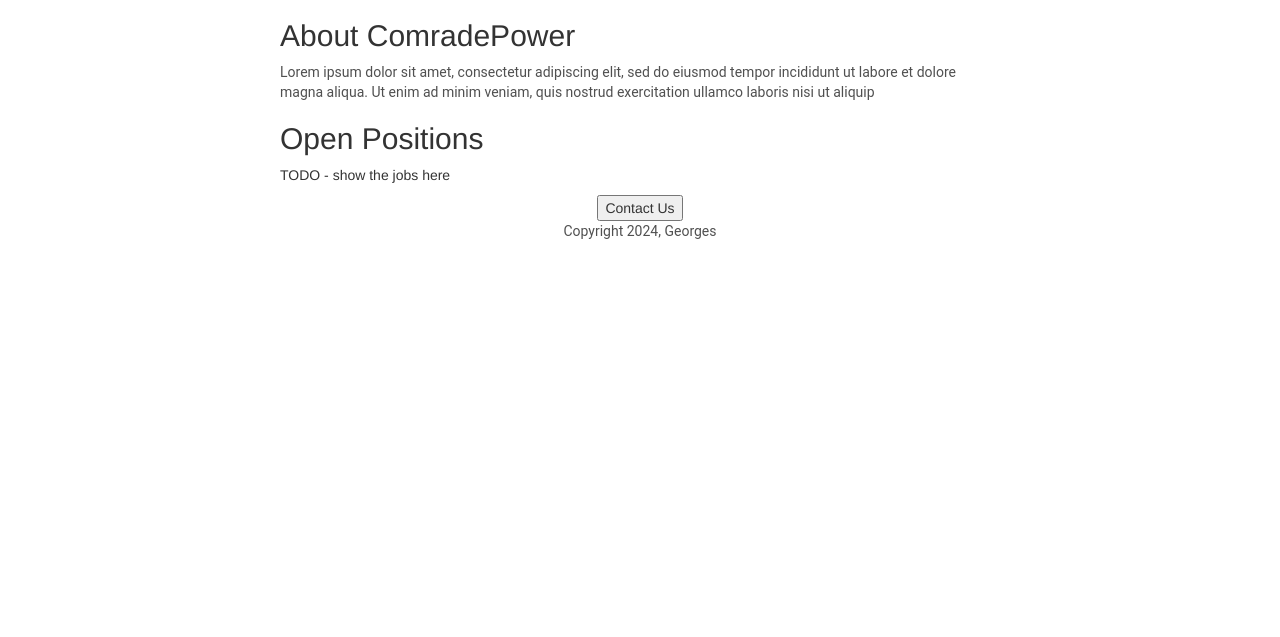
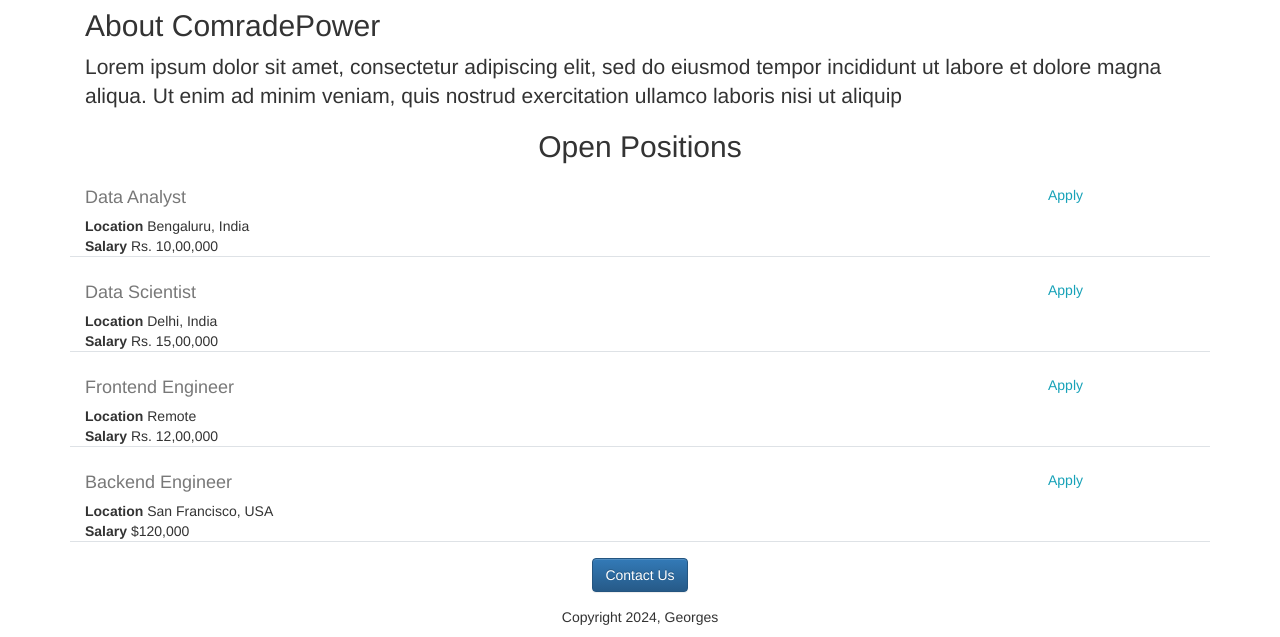
Before and after one commit to george00-byte/george-careers-website, a Flask app: page / in a window 1280 px wide. Shown: the part 431-1068 px from the top of the page. Before the commit the page ends 670 px from the top, so only its background shows below. Run offline with Flask 3, Linux system fonts and the light colour scheme; some libraries are stand-ins or nearby versions.

Commit message:
Added joitem.html

```diff
--- a/app.py
+++ b/app.py
@@ -1,11 +1,38 @@
-from flask import Flask, render_template
+from flask import Flask, render_template, jsonify
 
 app = Flask(__name__)
+
+JOBS = [{
+    'id': 1,
+    'title': 'Data Analyst',
+    'location': 'Bengaluru, India',
+    'salary': 'Rs. 10,00,000'
+}, {
+    'id': 2,
+    'title': 'Data Scientist',
+    'location': 'Delhi, India',
+    'salary': 'Rs. 15,00,000'
+}, {
+    'id': 3,
+    'title': 'Frontend Engineer',
+    'location': 'Remote',
+    'salary': 'Rs. 12,00,000'
+}, {
+    'id': 4,
+    'title': 'Backend Engineer',
+    'location': 'San Francisco, USA',
+    'salary': '$120,000'
+}]
 
 
 @app.route('/')
 def hello_world():
-  return render_template('home.html')
+  return render_template('home.html', jobs=JOBS)
+
+@app.route("/api/jobs")
+def list_jobs():
+  return jsonify(JOBS)
+
 
 if __name__ == "__main__":
   app.run(host='0.0.0.0', debug=True)
--- a/templates/home.html
+++ b/templates/home.html
@@ -4,58 +4,36 @@
     <meta charset="UTF-8">
     <meta name="viewport" content="width=device-width, initial-scale=1.0">
     <title>ComradePower Careers</title>
-    <style>
-      h1{
-        font: size 40px;
-        font-family: Roboto;
-        font-weight:normal;
-        color:rgb(50,50,50);
-        text-align:center;
-      }
-
-      #banner{
-        width:100%;
-        height:360px;
-        object-fit:cover;
-      }
-
-      h2{
-        font-family Roboto;
-        font-size 32px;
-        color: rgb(100, 100, 100);
-      }
-
-      .bodytext{
-        font-family:Roboto;
-        color:rgb(80, 80 ,80);
-      }
-
-      #container{
-        max-width:720px;
-        margin:0 auto;
-      }
-
-
-
-    </style>
-
+    <link rel="stylesheet" href="https://cdn.jsdelivr.net/npm/bootstrap@4.5.3/dist/css/bootstrap.min.css" integrity="sha384-TX8t27EcRE3e/ihU7zmQxVncDAy5uIKz4rEkgIXeMed4M0jlfIDPvg6uqKI2xXr2" crossorigin="anonymous">
     <link rel="stylesheet" href="https://maxcdn.bootstrapcdn.com/bootstrap/3.3.7/css/bootstrap.min.css" integrity="sha384-BVYiiSIFeK1dGmJRAkycuHAHRg32OmUcww7on3RYdg4Va+PmSTsz/K68vbdEjh4u" crossorigin="anonymous">
     <link rel="stylesheet" href="https://maxcdn.bootstrapcdn.com/bootstrap/3.3.7/css/bootstrap-theme.min.css" integrity="sha384-rHyoN1iRsVXV4nD0JutlnGaslCJuC7uwjduW9SVrLvRYooPp2bWYgmgJQIXwl/Sp" crossorigin="anonymous">
     <link rel="stylesheet" href="https://maxcdn.bootstrapcdn.com/font-awesome/4.7.0/css/font-awesome.min.css">
+    <style>
+      #banner{
+        height: 360px;
+        width:100%;
+      }
+    </style>
   </head>
   <body>
-    <div id="container">
-      <h1>ComradePower Careers</h1>
-     <img src="https://images.unsplash.com/photo-1506784926709-22f1ec395907?w=600&auto=format&fit=crop&q=60&ixlib=rb-4.0.3&ixid=M3wxMjA3fDB8MHxzZWFyY2h8OHx8Y2FyZWVyfGVufDB8fDB8fHww" id="banner"/>
+    <div class="container bg-alert">
+      <h1 class="text-center mt-2 mb-4" >ComradePower Careers</h1>
+     <img class="img-fluid" src="https://images.unsplash.com/photo-1506784926709-22f1ec395907?w=600&auto=format&fit=crop&q=60&ixlib=rb-4.0.3&ixid=M3wxMjA3fDB8MHxzZWFyY2h8OHx8Y2FyZWVyfGVufDB8fDB8fHww" id="banner"/>
       <h2>About ComradePower</h2>
-      <p class="bodytext">Lorem ipsum dolor sit amet, consectetur adipiscing elit, sed do eiusmod tempor incididunt ut labore et dolore magna aliqua. Ut enim ad minim veniam, quis nostrud exercitation ullamco laboris nisi ut aliquip</p>
-      <h2>
+      <p class="lead">Lorem ipsum dolor sit amet, consectetur adipiscing elit, sed do eiusmod tempor incididunt ut labore et dolore magna aliqua. Ut enim ad minim veniam, quis nostrud exercitation ullamco laboris nisi ut aliquip</p>
+      <h2 class="text-center mt-2 mb-4">
         Open Positions
       </h2>
-      <p>TODO - show the jobs here</p>
-      <div style="text-align:center;">
-        <button>Contact Us</button>
-        <p class="bodytext">
+
+      <div>
+        {% for job in jobs%}
+          {% include 'jobitem.html' %}
+        {%endfor%}
+       </div>
+
+      <div class= "text-center">
+        <button class="btn btn-primary btn-large">Contact Us</button>
+        <p class="mt-4">
           Copyright 2024, Georges
         </p>
       </div>
--- /dev/null
+++ b/templates/jobitem.html
@@ -0,0 +1,21 @@
+<div class="border-bottom row" style="margin-bottom:16px;">
+  <div class="col-10">
+    <h4 style="color:rgb(120,120,120); margin-bottom:4px; padding-bottom:4px;" >
+     {{job.title}}</h4>
+     <div> <b>Location </b>
+      {{job.location}}
+     </div>
+
+     {%if 'salary' in job%}
+       <div>
+           <b>Salary </b>
+             {{job.salary}}
+        </div>
+     {%endif%}
+  </div>
+
+  <div class='col-2'>
+    <button type="button" class="btn btn-outline-info">Apply</button>
+  </div>
+
+ </div>
```
